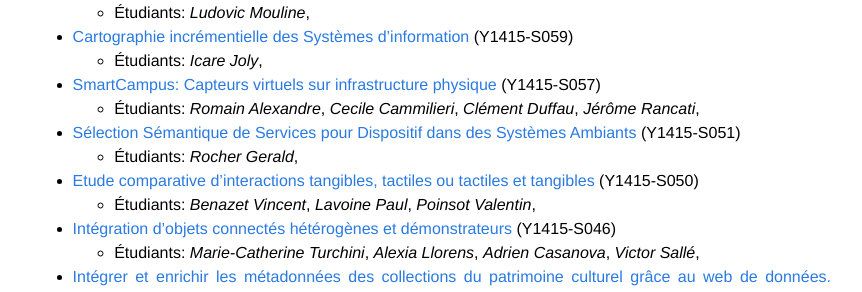
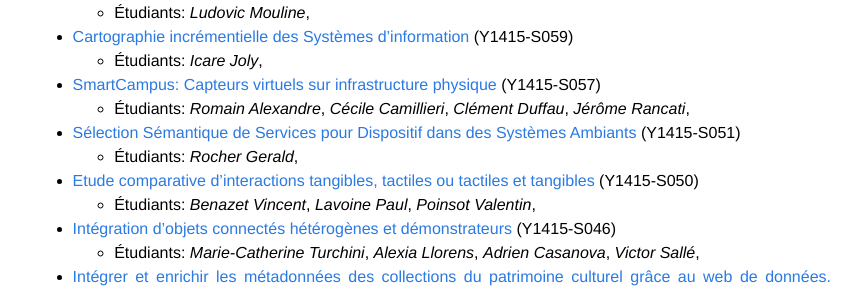
Before and after one commit to gmolines/pfe, a Jekyll site: the page built from index.md, in a window 1280 px wide. Shown: the part 751-1043 px from the top of the page, without its empty margins (209-1071 px from the left). Built offline with Jekyll 4.4.1, drawn with Linux system fonts in a browser that asks for light colours.

Commit message:
Update 2014-09-15-Y1415-S057.markdown

```diff
--- a/_posts/2014-09-15-Y1415-S057.markdown
+++ b/_posts/2014-09-15-Y1415-S057.markdown
@@ -3,7 +3,7 @@
 title: "SmartCampus: Capteurs virtuels sur infrastructure physique"
 date: 2014-09-15 22:18:54
 categories: [oqp, al, iam]
-students: ["Romain Alexandre", "Cecile Cammilieri", "Clément Duffau", "Jérôme Rancati"]
+students: ["Romain Alexandre", "Cécile Camillieri", "Clément Duffau", "Jérôme Rancati"]
 pid: Y1415-S057
 type: Engineering
 contact: Sébastien Mosser
```
